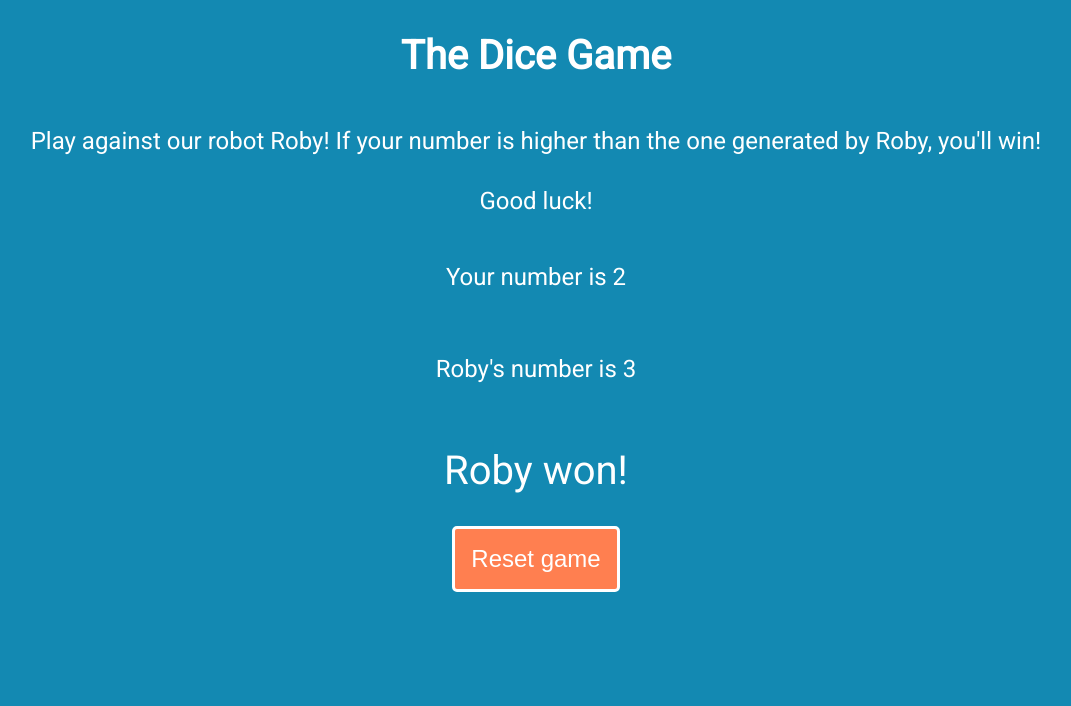
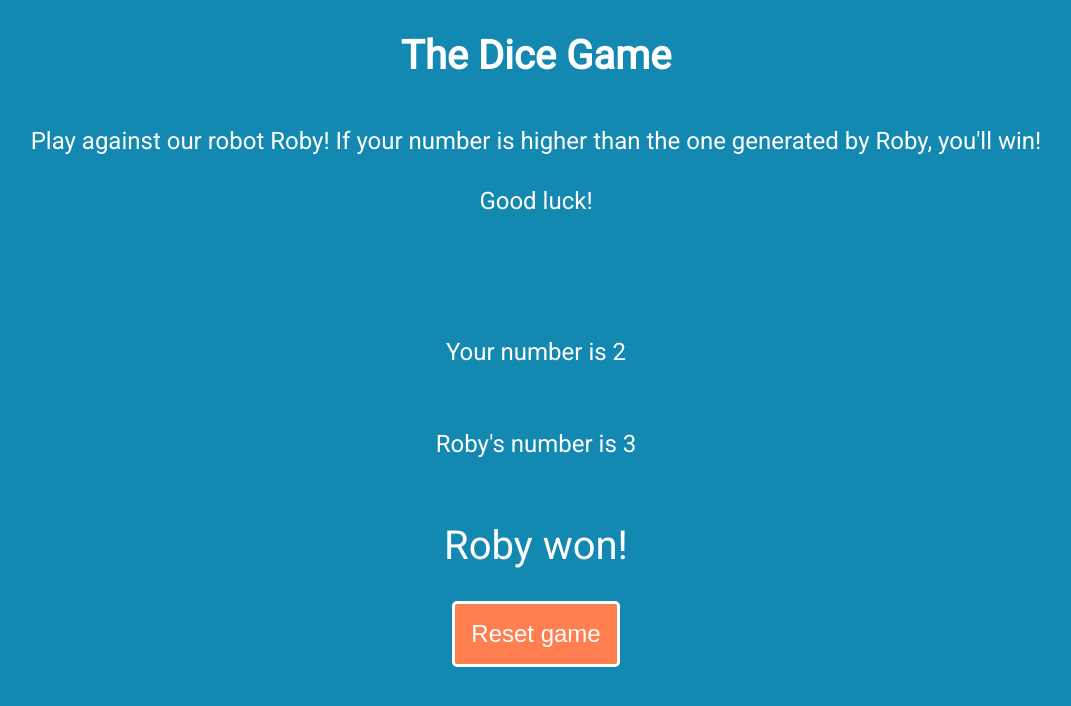
Before and after one commit to Micaela87/js-mail-dadi, a plain HTML site: page public/view/dice.html in a window 1280 px wide. Both pictures are taken after a click on the button "Click me to generate a random number!". Shown: the whole page, without its empty margins (104-1175 px from the left). Drawn offline with Linux system fonts and the light colour scheme.

Commit message:
inactive visibility added

```diff
--- a/public/js/dice.js
+++ b/public/js/dice.js
@@ -1,9 +1,11 @@
 // generate and confront two random numbers; the highest wins
-const buttonToPlay = document.querySelector('.generate-number');
-const userResult = document.querySelector('.user-number');
-const computerResult = document.querySelector('.roby-number');
-const finalResult = document.querySelector('.result');
-const buttonToReset = document.querySelector('.reset-game');
+
+// selects HTML elements
+const buttonToPlay = document.querySelector('.generate-number'); // button to be clicked to play
+const userResult = document.querySelector('.user-number'); // div to display user number
+const computerResult = document.querySelector('.roby-number'); // div to display computer number
+const finalResult = document.querySelector('.result'); // div to display the winner
+const buttonToReset = document.querySelector('.reset-game'); // button to reset the game
 
 const generateRandomNumber = () => {
     // generates and displays user random number
@@ -13,6 +15,7 @@ const generateRandomNumber = () => {
     const computerNumber = Math.floor(Math.random() * 6) + 1;
     computerResult.innerHTML += ` ${computerNumber}`;
 
+    // displays winner
     finalResult.style.display = 'block';
 
     // checks user number against computer number
@@ -29,6 +32,7 @@ const generateRandomNumber = () => {
     buttonToReset.classList.remove('inactive');
 }
 
+// resets all the paramaters
 const resetGame = () => {
     userResult.innerHTML = 'Your number is';
     computerResult.innerHTML = 'Roby\'s number is';
@@ -37,5 +41,6 @@ const resetGame = () => {
     buttonToReset.classList.add('inactive');
 }
 
+// adds click event on buttons
 buttonToPlay.onclick = generateRandomNumber;
 buttonToReset.onclick = resetGame;
--- a/public/resources/css/dice.css
+++ b/public/resources/css/dice.css
@@ -48,5 +48,5 @@ button {
 }
 
 .inactive {
-    display: none;
+    visibility: hidden;
 }
```
